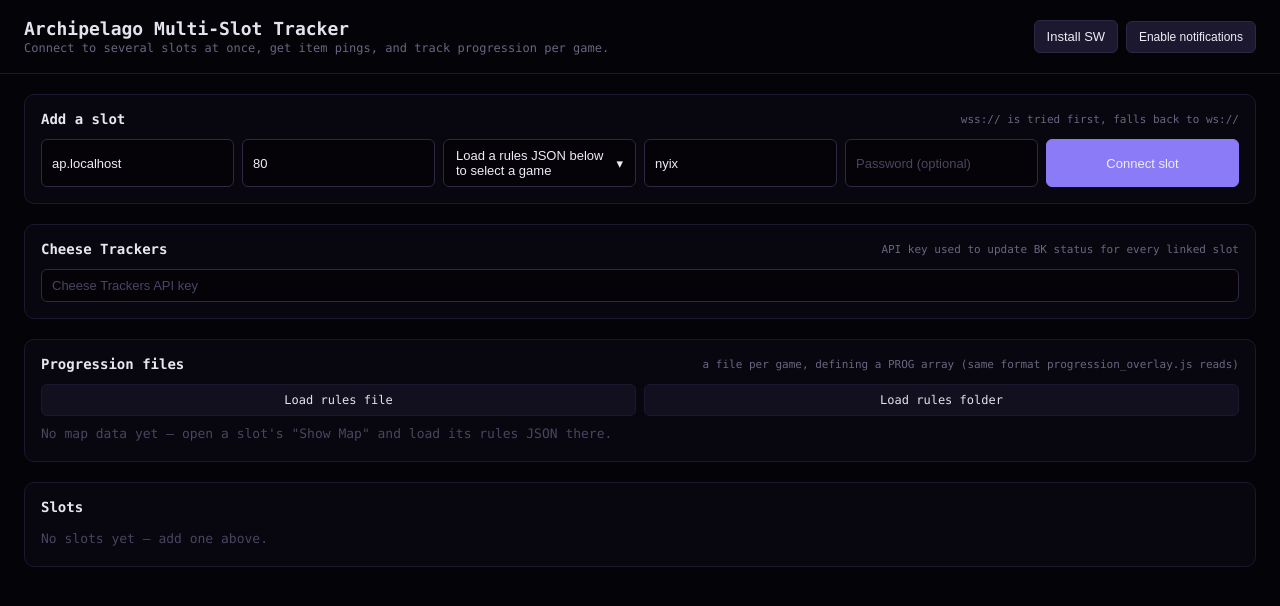
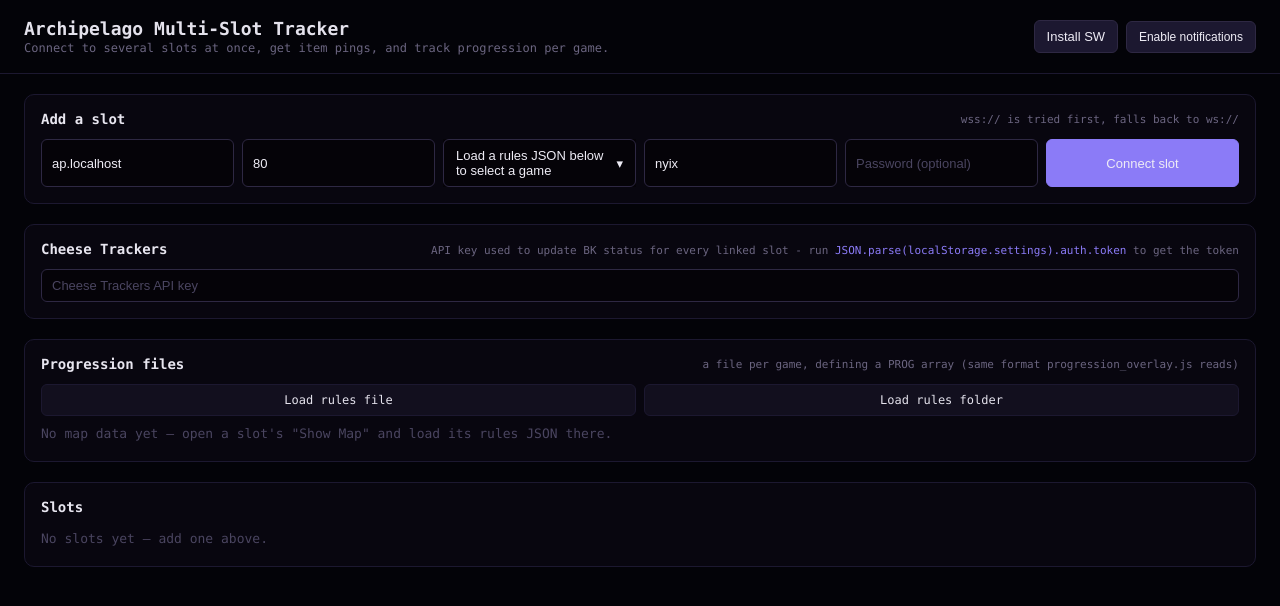
Before and after one commit to rsa17826/ap-slot-tracker, a plain HTML site: page index.html in a window 1280 px wide. Drawn offline with Linux system fonts and the light colour scheme.

Commit message:
NO MESSAGE SET

```diff
--- a/index.html
+++ b/index.html
@@ -76,10 +76,14 @@
       <section class="panel">
         <h2>
           Cheese Trackers
-          <span class="hint"
-            >API key used to update BK status for every linked
-            slot</span
-          >
+          <div>
+            <span class="hint"
+              >API key used to update BK status for every linked slot
+              - run </span
+            ><span class="hint" style="color: var(--accent)"
+              >JSON.parse(localStorage.settings).auth.token</span
+            ><span class="hint"> to get the token</span>
+          </div>
         </h2>
         <input
           id="ctApiKeyInput"
@@ -2006,7 +2010,7 @@
             const raw = JSON.parse(await file.text())
             const key = progKeyFor(raw)
             if (!key) {
-            continue
+              continue
             }
             db.fileHandles[key] = entry
             window.db.progFiles[key] = raw
```
